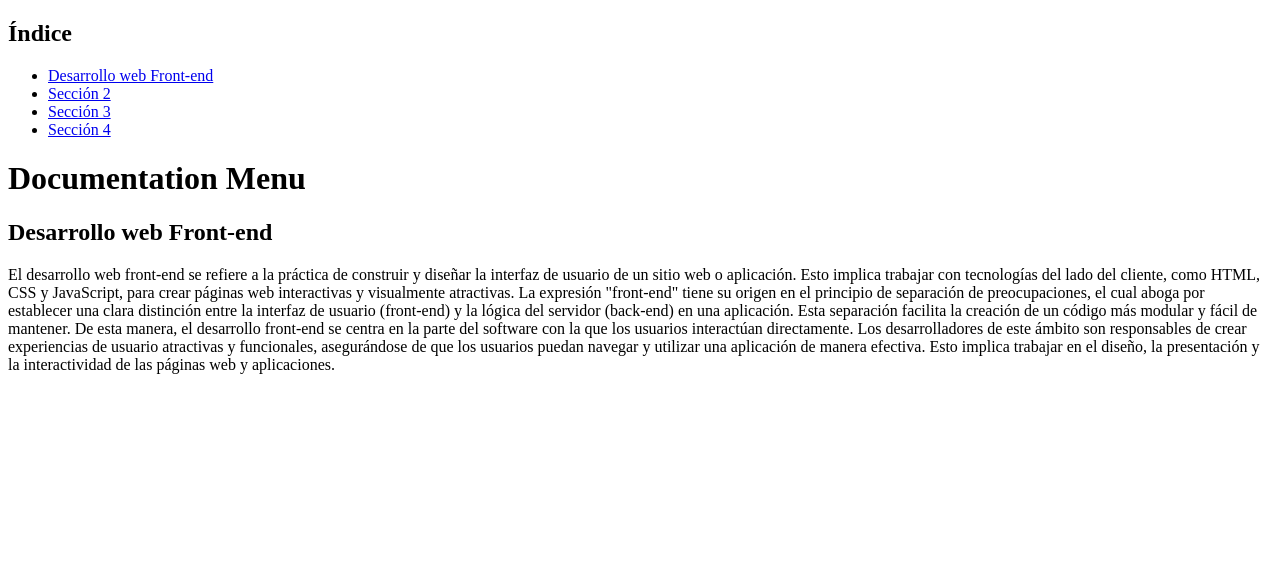
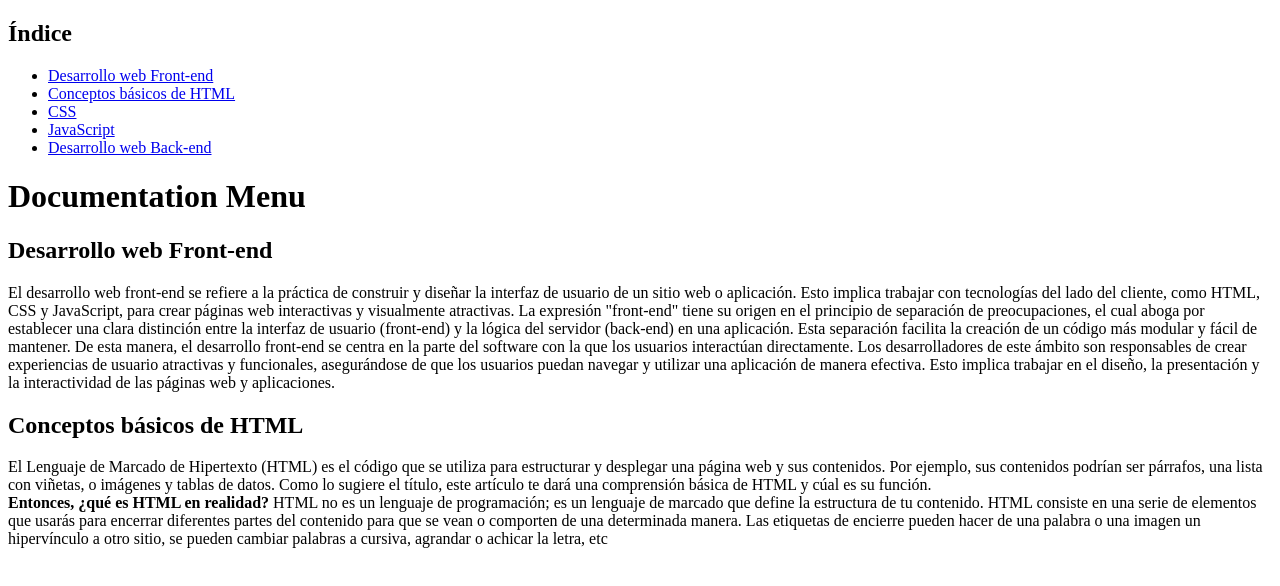
Before and after one commit to GiselaHurtado/-FAQ, a plain HTML site: page index.html in a window 1280 px wide. Drawn offline with Linux system fonts and the light colour scheme; files that its build step writes are made by us from their sources.

Commit message:
Add text section2

```diff
--- a/index.html
+++ b/index.html
@@ -11,9 +11,10 @@
         <h2>Índice</h2>
         <ul>
          <li><a href="section1">Desarrollo web Front-end</a></li>
-         <li><a href="section2">Sección 2</a></li>
-         <li><a href="section3">Sección 3</a></li>
-         <li><a href="section4">Sección 4</a></li>
+         <li><a href="section2">Conceptos básicos de HTML</a></li>
+         <li><a href="section3">CSS</a></li>
+         <li><a href="section4">JavaScript</a></li>
+         <li><a href="section5">Desarrollo web Back-end</a></li>
         </ul>
       </div>
 
@@ -22,8 +23,18 @@
         <section id="seccion1">
             <h2>Desarrollo web Front-end</h2>
             <p>El desarrollo web front-end se refiere a la práctica de construir y diseñar la interfaz de usuario de un sitio web o aplicación. Esto implica trabajar con tecnologías del lado del cliente, como HTML, CSS y JavaScript, para crear páginas web interactivas y visualmente atractivas.
-                La expresión "front-end" tiene su origen en el principio de separación de preocupaciones, el cual aboga por establecer una clara distinción entre la interfaz de usuario (front-end) y la lógica del servidor (back-end) en una aplicación. Esta separación facilita la creación de un código más modular y fácil de mantener. De esta manera, el desarrollo front-end se centra en la parte del software con la que los usuarios interactúan directamente. Los desarrolladores de este ámbito son responsables de crear experiencias de usuario atractivas y funcionales, asegurándose de que los usuarios puedan navegar y utilizar una aplicación de manera efectiva. Esto implica trabajar en el diseño, la presentación y la interactividad de las páginas web y aplicaciones.</p>
+            La expresión "front-end" tiene su origen en el principio de separación de preocupaciones, el cual aboga por establecer una clara distinción entre la interfaz de usuario (front-end) y la lógica del servidor (back-end) en una aplicación. Esta separación facilita la creación de un código más modular y fácil de mantener. De esta manera, el desarrollo front-end se centra en la parte del software con la que los usuarios interactúan directamente. Los desarrolladores de este ámbito son responsables de crear experiencias de usuario atractivas y funcionales, asegurándose de que los usuarios puedan navegar y utilizar una aplicación de manera efectiva. Esto implica trabajar en el diseño, la presentación y la interactividad de las páginas web y aplicaciones.</p>
           </section>
+
+          <section id="seccion2">
+            <h2>Conceptos básicos de HTML</h2>
+            <p>El Lenguaje de Marcado de Hipertexto (HTML) es el código que se utiliza para estructurar y desplegar una página web y sus contenidos. Por ejemplo, sus contenidos podrían ser párrafos, una lista con viñetas, o imágenes y tablas de datos. Como lo sugiere el título, este artículo te dará una comprensión básica de HTML y cúal es su función.<br>
+
+            <b>Entonces, ¿qué es HTML en realidad?</b>
+            HTML no es un lenguaje de programación; es un lenguaje de marcado que define la estructura de tu contenido. HTML consiste en una serie de elementos que usarás para encerrar diferentes partes del contenido para que se vean o comporten de una determinada manera. Las etiquetas de encierre pueden hacer de una palabra o una imagen un hipervínculo a otro sitio, se pueden cambiar palabras a cursiva, agrandar o achicar la letra, etc</p>
+          </section>
+
+
       </div>
 
 </body>
```
